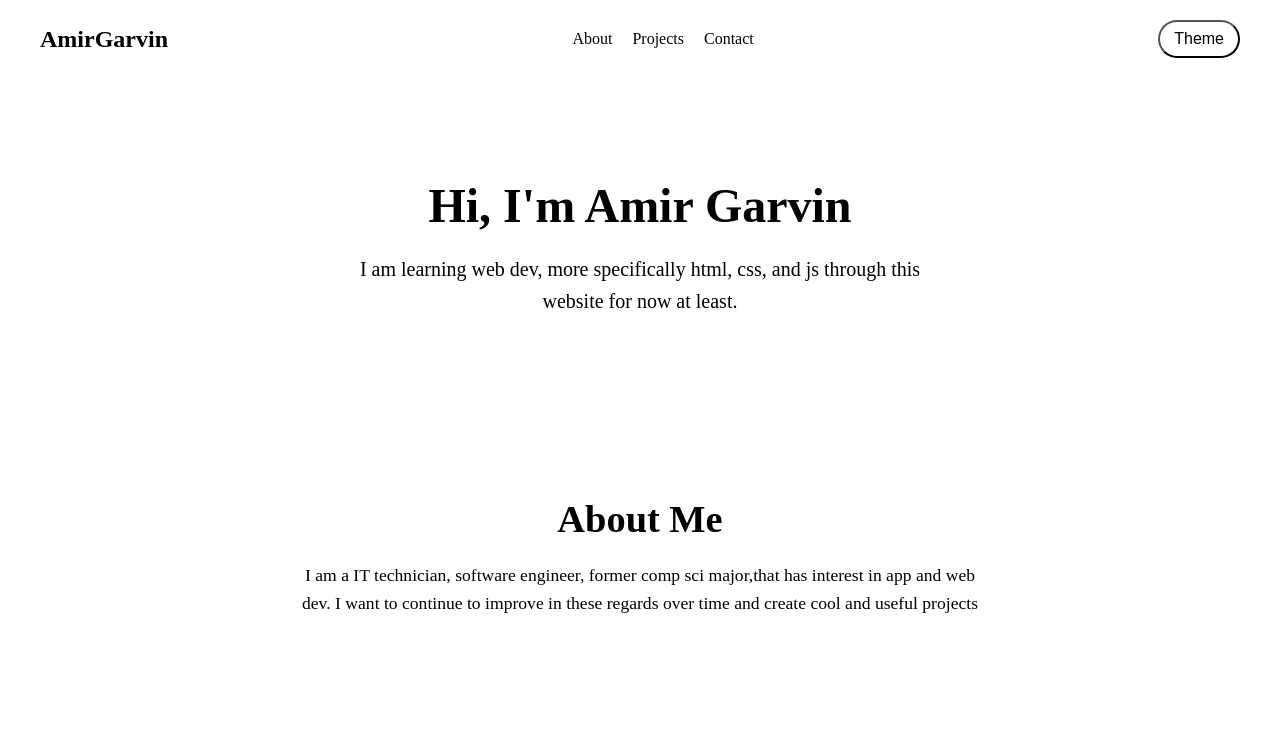
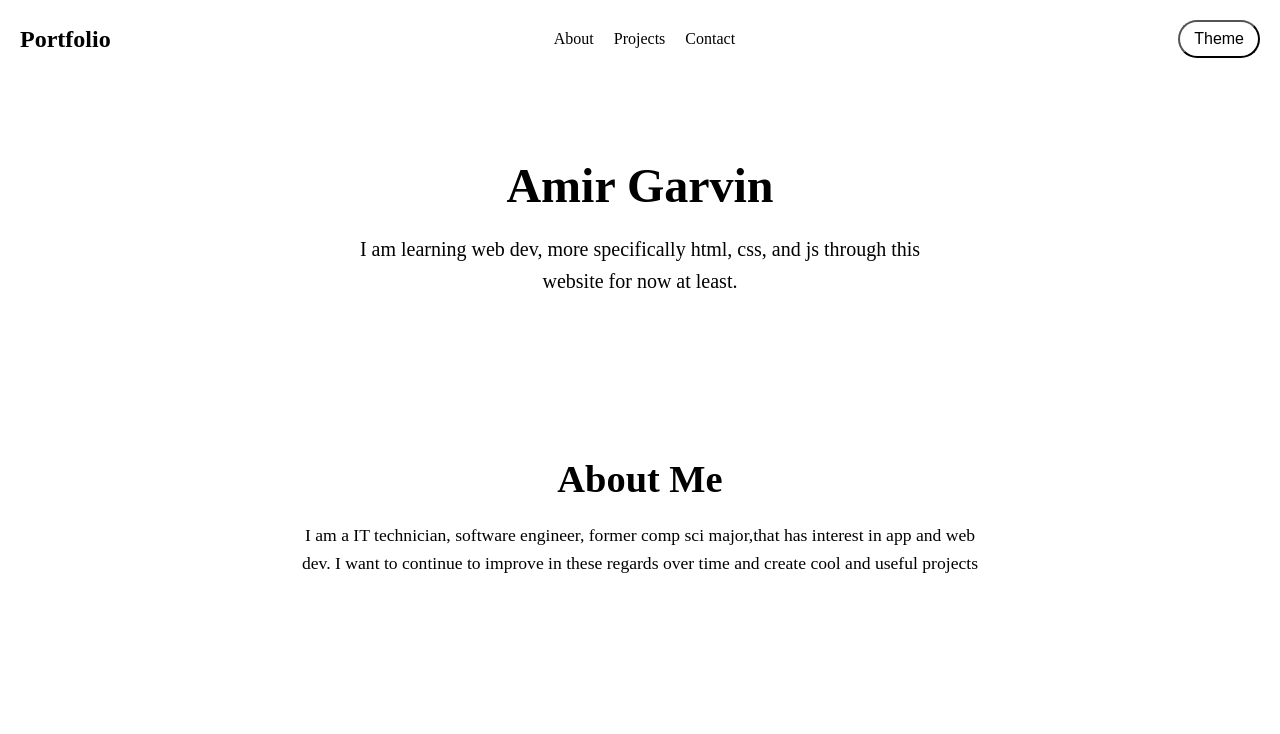
Before and after one commit to AmirGarvin/portfolio, a plain HTML site: page index.html in a window 1280 px wide. Shown: the top 734 px of the page. Drawn offline with Linux system fonts and the light colour scheme.

Commit message:
css and spelling changes

```diff
--- a/index.html
+++ b/index.html
@@ -11,7 +11,7 @@
   <body>
     <header>
       <nav>
-        <h1>AmirGarvin</h1>
+        <h1>Portfolio</h1>
         <ul>
           <li><a href="#about">About</a></li>
           <li><a href="#projects">Projects</a></li>
@@ -22,7 +22,7 @@
     </header>
 
     <section id="hero">
-      <h2>Hi, I'm Amir Garvin</h2>
+      <h2>Amir Garvin</h2>
       <p>
         I am learning web dev, more specifically html, css, and js through this
         website for now at least.
@@ -46,8 +46,10 @@
     <section id="contacts">
       <h2>Contacts</h2>
       <h3>Feel free to reach out to me through any of the following methods:</h3>
+
+
       <a href="https://github.com/AmirGarvin" target="_blank">
-  <img src="assets/github-icon.png" alt="Amir Garvin Logo" type="image/png" style="width:50px; height:auto;">
+  <img src="assets/github-icon.png" alt="Amir Garvin Logo" type="image/png" style="width: 30px; height:auto;">
 </a>
 
     </section>
--- a/style.css
+++ b/style.css
@@ -20,7 +20,7 @@ body {
 header {
   background-color: var(--bg-color);
   color: var(--text-color);
-  padding: 20px 40px;
+  padding: 20px 20px;
 }
 
 nav {
@@ -66,7 +66,7 @@ nav ul li a:hover {
 }
 
 #hero {
-  padding: 100px 40px; /* lots of space top/bottom */
+  padding: 80px 40px; /* lots of space top/bottom */
   background-color: var(--bg-color); /* light background to make it pop */
   text-align: center; /* center the content */
 }
```
Also changed, not shown: assets/github-white-logo.png (added), 2 other files.
